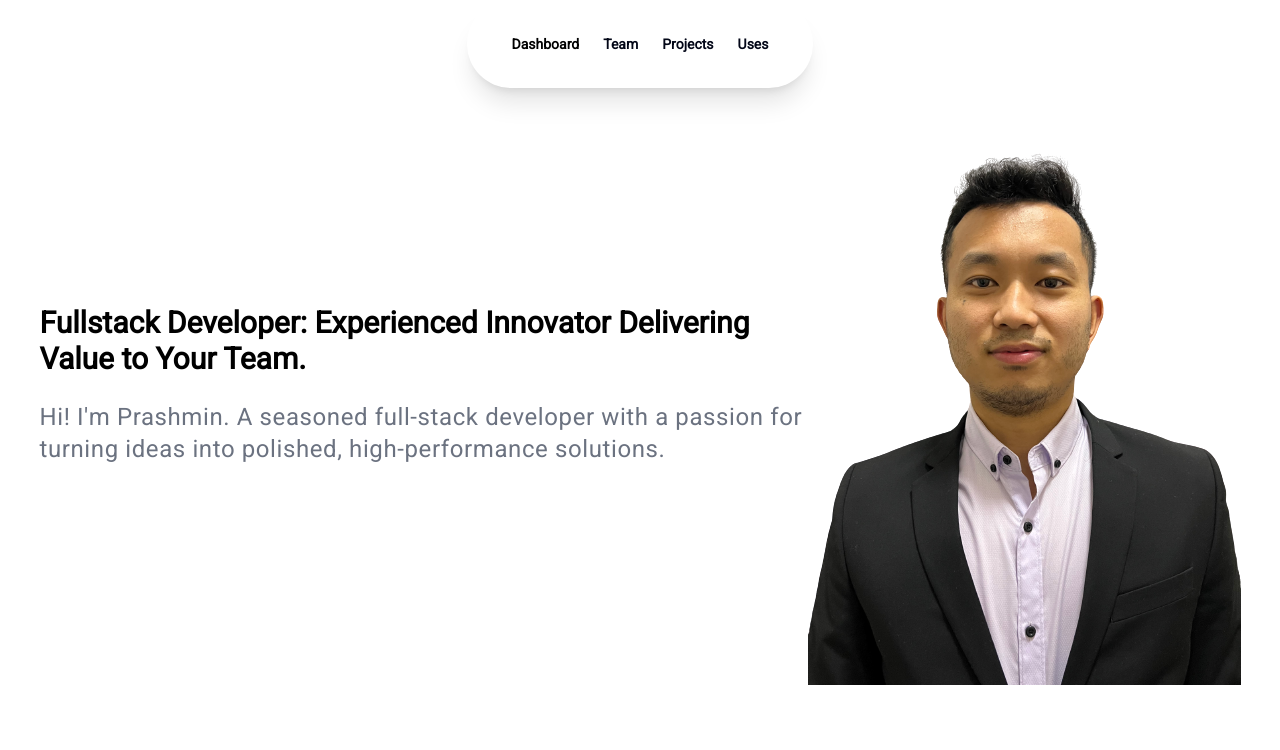
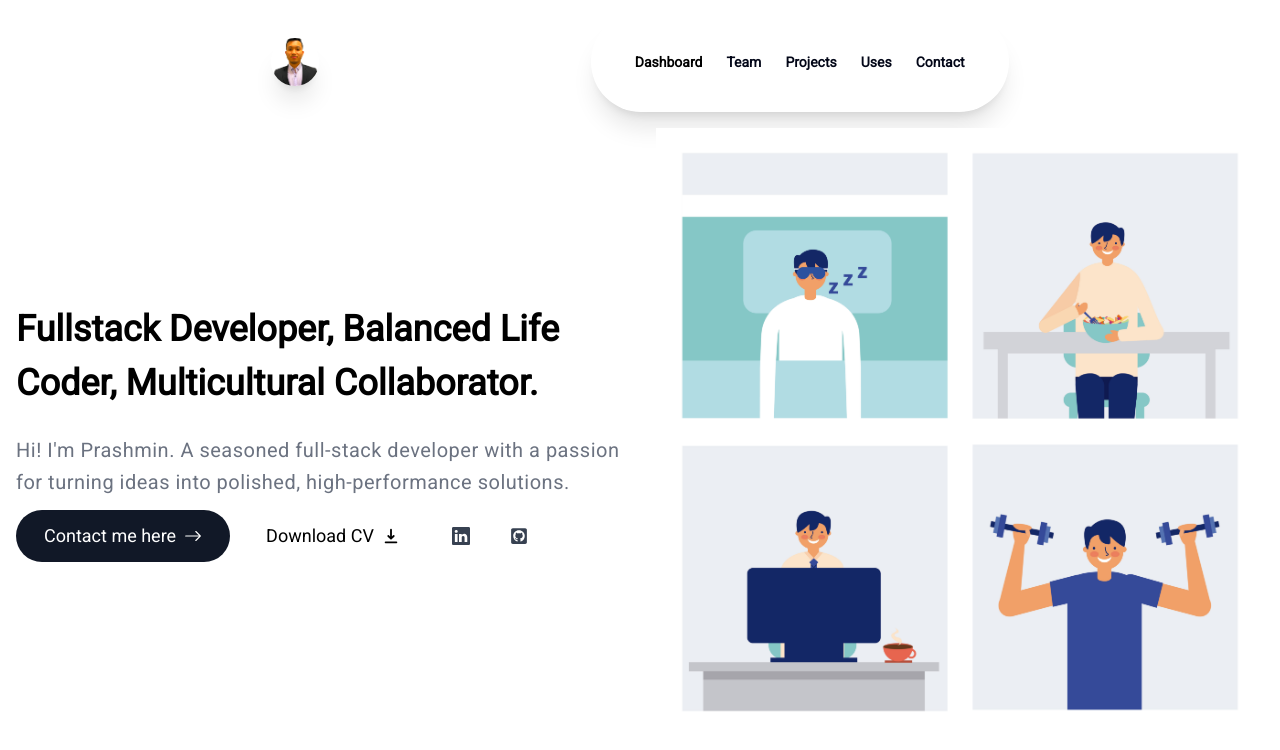
Before and after one commit to Prasmin/portfolio, a Next.js app: page / in a window 1280 px wide. Shown: the top 750 px of the page. Built offline with nearby package versions, Linux system fonts and the light colour scheme.

Commit message:
hero section is in progress

```diff
--- a/components/Hero.jsx
+++ b/components/Hero.jsx
@@ -1,31 +1,61 @@
 import React from "react";
 
 import Image from "next/image";
+import Link from "next/link";
+import { BsArrowRight } from "react-icons/bs";
+import { HiDownload } from "react-icons/hi";
+import { BsLinkedin } from "react-icons/bs";
+import { FaGithubSquare } from "react-icons/fa";
 
-import profilePic from "../public/prasmin_profile.png";
+import me from "../public/Me.jpg";
 
 export default function Hero() {
   return (
-    <div className=" flex text-left items-center justify-center  mt-5">
-      <article className=" max-w-screen-md   text-wrap">
-        <h3 className="  text-3xl font-black">
-          Fullstack Developer: Experienced Innovator Delivering Value to Your
-          Team.
-        </h3>
-        <p className="font-normal text-gray-500 tracking-wide py-6 text-2xl ">
-          Hi! I'm Prashmin. A seasoned full-stack developer with a passion for
-          turning ideas into polished, high-performance solutions.
-        </p>
-      </article>
+    <>
+      <div className="flex flex-col sm:flex-row items-center mx-auto justify-center gap-8 p-4">
+        <div className="flex-1 ">
+          <article>
+            <h2 className=" text-3xl font-bold tracking-normal leading-normal sm:leading-normal  sm:text-4xl ">
+              Fullstack Developer, Balanced Life Coder, Multicultural
+              Collaborator.
+            </h2>
+            <p className=" text-gray-500 leading-8 tracking-wide mt-6 text-xl  ">
+              Hi! I'm Prashmin. A seasoned full-stack developer with a passion
+              for turning ideas into polished, high-performance solutions.
+            </p>
+          </article>
 
-      <Image
-        src={profilePic}
-        alt="prasmin"
-        // style={{
-        //   maxWidth: "100%",
-        //   height: "auto",
-        // }}
-      />
-    </div>
+          <div className="flex flex-col mt-3 sm:flex-row items-center  gap-2  text-lg font-medium">
+            <Link
+              href="#contact"
+              className="bg-gray-900 text-white px-7 py-3 flex items-center gap-2 rounded-full  "
+            >
+              Contact me here <BsArrowRight />
+            </Link>
+            <a className="bg-white px-7 py-3   flex items-center gap-2 rounded-full">
+              Download CV <HiDownload />
+            </a>
+            <Link
+              href="https://www.linkedin.com/in/prasmin-gurung/"
+              className="bg-white p-4 text-gray-700 flex items-center gap-2 rounded-full  "
+            >
+              <BsLinkedin />
+            </Link>
+            <Link
+              href="https://github.com/Prasmin"
+              className="bg-white p-4 text-gray-700 flex items-center gap-2 rounded-full  "
+            >
+              <FaGithubSquare />
+            </Link>
+          </div>
+        </div>
+
+        <div className="flex-1 flex items-center justify-center ">
+          <Image src={me} alt="prasmin" />
+        </div>
+      </div>
+    </>
   );
 }
+
+// mx-auto  text-center  lg:flex lg:py-32 lg:text-left
--- a/components/Navbar.jsx
+++ b/components/Navbar.jsx
@@ -1,27 +1,76 @@
+"use client";
+
+import { useEffect, useState } from "react";
 import cn from "@/lib/utils";
+
 import Link from "next/link";
+import Image from "next/image";
+
+import profilePic from "../public/prasmin_profile.png";
 
 const navigation = [
   { name: "Dashboard", href: "/", current: true },
   { name: "Team", href: "/team", current: false },
   { name: "Projects", href: "/project", current: false },
   { name: "Uses", href: "/use", current: false },
+  { name: "Contact", href: "/contact", current: false },
 ];
 
-//if i use like object instead array. would i still map methods to sort out the array?
+//if i use like object instead ar ray. would i still map methods to sort out the array?
 
 const Navbar = () => {
+  // Function to close the mobile navbar
+  const closeMobileNavbar = () => {
+    setIsMobileNavOpen(false);
+  };
+
+  // Effect to listen for screen size changes
+  useEffect(() => {
+    // Function to handle resize event
+    const handleResize = () => {
+      // Close the mobile navbar if the screen size is larger than a certain threshold
+      if (window.innerWidth > 768) {
+        closeMobileNavbar();
+      }
+    };
+
+    // Add event listener for resize event
+    window.addEventListener("resize", handleResize);
+
+    // Cleanup function to remove event listener
+    return () => {
+      window.removeEventListener("resize", handleResize);
+    };
+  }, []);
+
+  const [isMobileNavOpen, setIsMobileNavOpen] = useState(false);
+
   return (
-    <header className=" flex justify-center  ">
-      <div className="max-w-md shadow-xl border-white   rounded-full">
-        <nav className=" p-4 m-4 ">
+    <header className=" flex justify-around pt-3 lg:justify-evenly items-center">
+      <div className="  ">
+        <Link href="/">
+          <span className="sr-only">Prashmin Gurung</span>
+          <Image
+            width="192"
+            height="192"
+            className="h-12 w-12 rounded-full object-cover bg-top  saturate-200 border-white shadow-xl"
+            quality="100"
+            src={profilePic}
+            alt="logo"
+          />
+        </Link>
+      </div>
+
+      <div className="  shadow-xl border-white rounded-full   ">
+        {/* Desktop Navigation */}
+        <nav className=" hidden lg:flex p-4 m-4 ">
           {navigation.map((item) => (
             <Link
               key={item.name}
               href={item.href}
               className={cn("rounded-md px-3 py-2 text-sm font-bold ", {
                 // Apply styles for the current navigation item
-                "  hover:text-slate-500 ": item.current,
+                "  hover:text-slate-500": item.current,
                 // Apply styles for non-current navigation items
                 "text-slate-950 hover:text-slate-500 ": !item.current,
               })}
@@ -31,6 +80,58 @@ const Navbar = () => {
             </Link>
           ))}
         </nav>
+
+        {/* Mobile Navigation */}
+        <div className="lg:hidden ">
+          <button
+            className="block text-gray-900 hover:text-gray-500 focus:outline-none focus:text-gray-500"
+            onClick={() => setIsMobileNavOpen(!isMobileNavOpen)}
+          >
+            <svg
+              className="h-6 w-6 fill-current"
+              xmlns="http://www.w3.org/2000/svg"
+              viewBox="0 0 24 24"
+              stroke="currentColor"
+            >
+              {isMobileNavOpen ? (
+                <path
+                  strokeLinecap="round"
+                  strokeLinejoin="round"
+                  strokeWidth="2"
+                  d="M6 18L18 6M6 6l12 12"
+                />
+              ) : (
+                <path
+                  strokeLinecap="round"
+                  strokeLinejoin="round"
+                  strokeWidth="2"
+                  d="M4 6h16M4 12h16M4 18h16"
+                />
+              )}
+            </svg>
+          </button>
+
+          {/* Mobile Navigation Menu */}
+          {isMobileNavOpen && (
+            <div className="absolute top-16 right-0  backdrop-blur-sm bg-white/70 w-full   shadow-xl border rounded-md">
+              <nav className="flex flex-col p-4">
+                {navigation.map((item) => (
+                  <Link
+                    key={item.name}
+                    href={item.href}
+                    className={cn("px-4 py-2 text-xl font-bold", {
+                      "hover:text-slate-500": item.current,
+                      "text-slate-950 hover:text-slate-500": !item.current,
+                    })}
+                    aria-current={item.current ? "page" : undefined}
+                  >
+                    {item.name}
+                  </Link>
+                ))}
+              </nav>
+            </div>
+          )}
+        </div>
       </div>
     </header>
   );
```
Also changed, not shown: public/Me.jpg (added).
